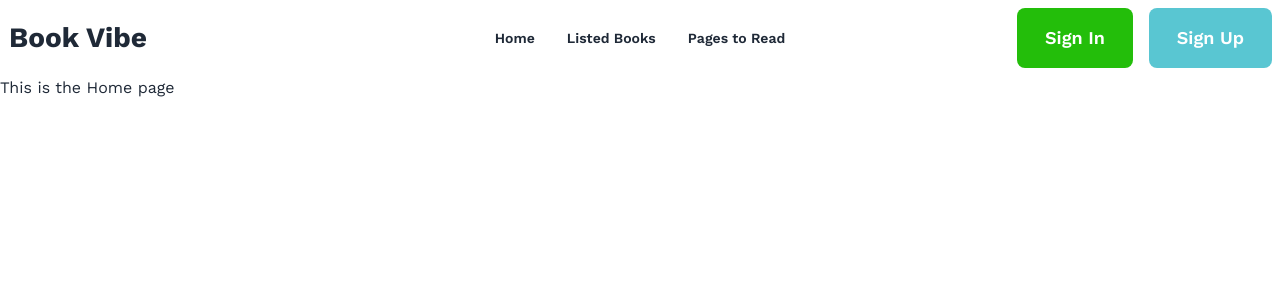
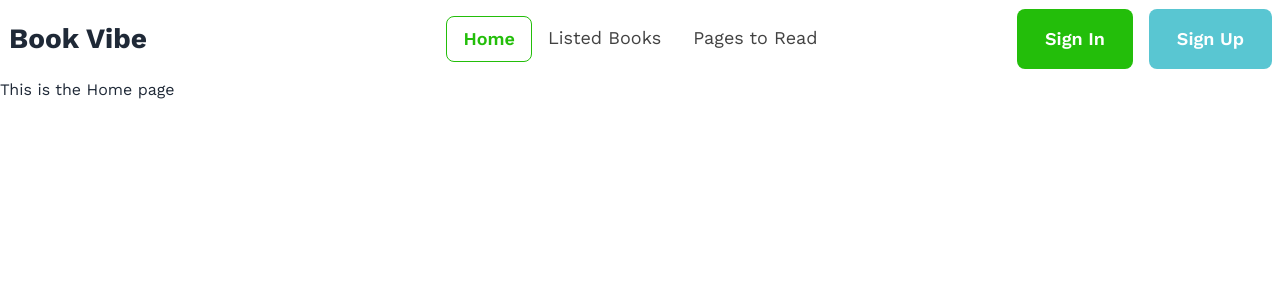
Before and after one commit to miraz-faruk/book-vibe, a React (Vite) app: page / in a window 1280 px wide. Shown: the top 300 px of the page. Built offline with nearby package versions, Linux system fonts and the light colour scheme.

Commit message:
Develop responsive navbar and active page design

```diff
--- a/src/components/Header/Header.jsx
+++ b/src/components/Header/Header.jsx
@@ -1,4 +1,25 @@
+import { NavLink } from "react-router-dom";
+
 const Header = () => {
+
+    const links = <>
+        <li><NavLink to="/" className={({ isActive }) =>
+            isActive
+                ? 'text-[#23BE0A] border border-[#23BE0A] font-semibold text-lg'
+                : 'text-[#131313CC] text-lg'
+        }>Home</NavLink></li>
+        <li><NavLink to="listed-books" className={({ isActive }) =>
+            isActive
+                ? 'text-[#23BE0A] border border-[#23BE0A] font-semibold text-lg'
+                : 'text-[#131313CC] text-lg'
+        }>Listed Books</NavLink></li>
+        <li><NavLink to="pages-to-read" className={({ isActive }) =>
+            isActive
+                ? 'text-[#23BE0A] border border-[#23BE0A] font-semibold text-lg'
+                : 'text-[#131313CC] text-lg'
+        }>Pages to Read</NavLink></li>
+    </>
+
     return (
         <div className="navbar bg-base-100">
             <div className="navbar-start">
@@ -20,18 +41,14 @@ const Header = () => {
                     <ul
                         tabIndex={0}
                         className="menu menu-sm dropdown-content bg-base-100 rounded-box z-[1] mt-3 w-52 p-2 shadow">
-                        <li><a>Home</a></li>
-                        <li><a>Listed Books</a></li>
-                        <li><a>Pages to Read</a></li>
+                        {links}
                     </ul>
                 </div>
                 <a className="btn-ghost text-[28px] font-bold ps-2 md:ps-0">Book Vibe</a>
             </div>
-            <div className="navbar-center hidden lg:flex text-lg font-semibold">
+            <div className="navbar-center hidden lg:flex">
                 <ul className="menu menu-horizontal px-1">
-                    <li><a>Home</a></li>
-                    <li><a>Listed Books</a></li>
-                    <li><a>Pages to Read</a></li>
+                    {links}
                 </ul>
             </div>
             <div className="navbar-end gap-2 md:gap-4">
```
